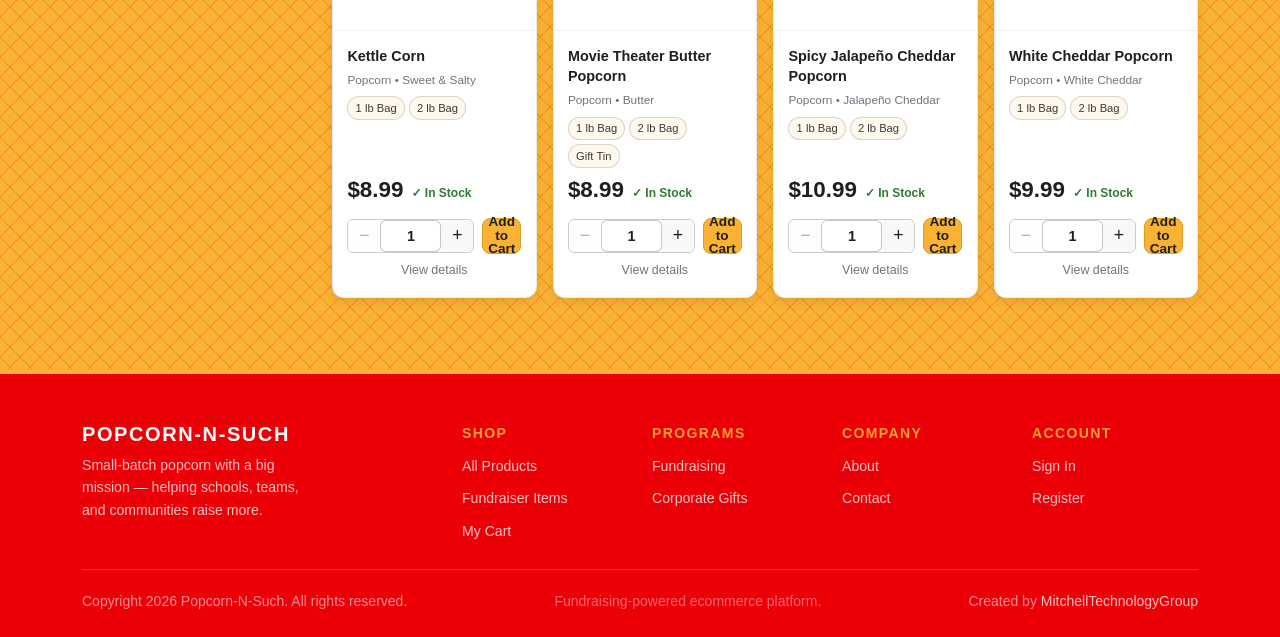
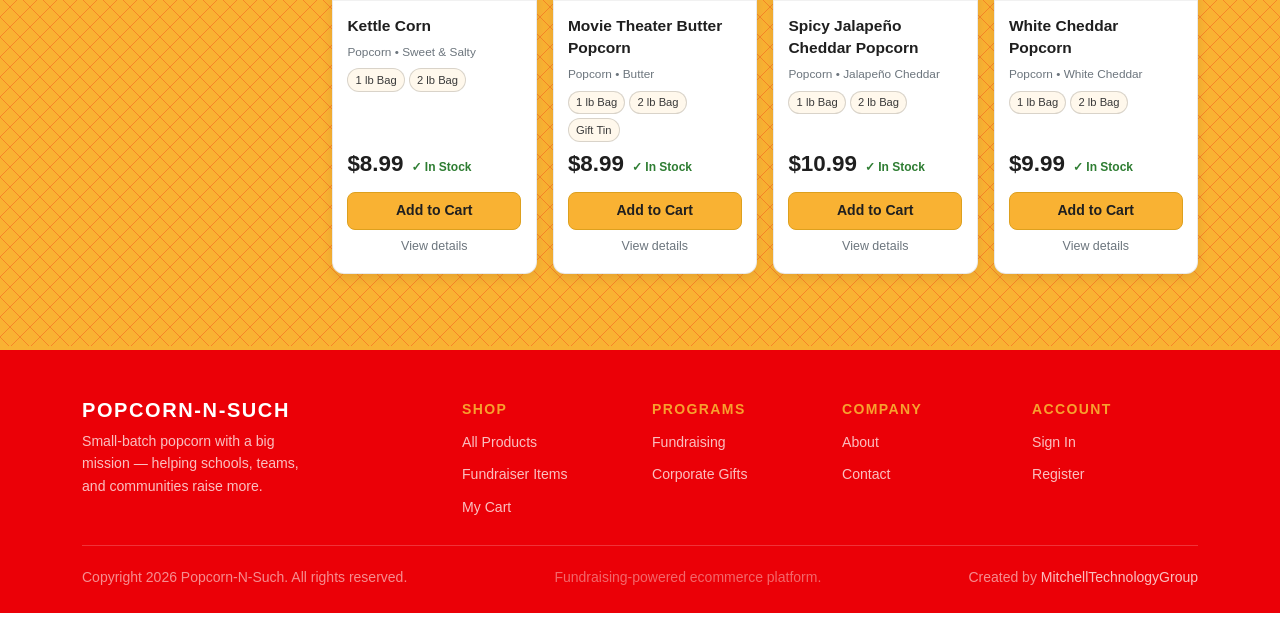
Before and after one commit to jeuanimo/popcorn-n-such, a Django app: page /products/ in a window 1280 px wide. Shown: the part 1073-1710 px from the top of the page. After the commit the page ends 1686 px from the top, so only its background shows below. Run offline with Django 5.2, Linux system fonts and the light colour scheme; data comes from the database, SQL or seed files in the repository; parts of the project's set-up code (start-up, migrations or seed data) failed here and were passed over.

Commit message:
feat: Amazon-style product cards — square image, full-width Add to Cart, remove card qty stepper

```diff
--- a/static/css/theme.css
+++ b/static/css/theme.css
@@ -1360,12 +1360,12 @@ tr.table-info.fw-bold td    { background: rgba(13,202,240,.14) !important; }
 .s-card-img-wrap {
   background: #fff;
   border-bottom: 1px solid rgba(31,31,31,.06);
-  height: 220px;
+  aspect-ratio: 1 / 1;
   display: flex;
   align-items: center;
   justify-content: center;
   overflow: hidden;
-  padding: .5rem;
+  padding: .75rem;
 }
 .s-card-img {
   max-width: 100%;
@@ -1405,16 +1405,16 @@ tr.table-info.fw-bold td    { background: rgba(13,202,240,.14) !important; }
   letter-spacing: .02em;
 }
 
-/* Title — 3-line clamp */
+/* Title — 2-line clamp, Amazon style */
 .s-card-title {
   font-family: "Source Sans 3", sans-serif;
-  font-size: .9rem;
+  font-size: .97rem;
   font-weight: 600;
-  line-height: 1.4;
+  line-height: 1.45;
   color: var(--kettle-black);
   text-decoration: none;
   display: -webkit-box;
-  -webkit-line-clamp: 3;
+  -webkit-line-clamp: 2;
   -webkit-box-orient: vertical;
   overflow: hidden;
 }
@@ -1475,14 +1475,13 @@ tr.table-info.fw-bold td    { background: rgba(13,202,240,.14) !important; }
   display: flex;
   align-items: center;
   justify-content: center;
-  flex: 1 1 auto;
-  min-width: 0;
-  height: 36px;
+  width: 100%;
+  height: 38px;
   background: var(--butter-gold);
   color: var(--kettle-black);
   border: 1.5px solid var(--butter-gold-dk);
   border-radius: 8px;
-  font-size: .85rem;
+  font-size: .88rem;
   font-weight: 700;
   cursor: pointer;
   text-decoration: none;
--- a/templates/products/product_list.html
+++ b/templates/products/product_list.html
@@ -139,24 +139,8 @@
                                                     {% if request.GET.campaign %}<input type="hidden" name="campaign" value="{{ request.GET.campaign }}" />{% endif %}
                                                     {% if request.GET.team %}<input type="hidden" name="team" value="{{ request.GET.team }}" />{% endif %}
                                                     {% if request.GET.seller %}<input type="hidden" name="seller" value="{{ request.GET.seller }}" />{% endif %}
-                                                    <div class="d-flex gap-2 align-items-center">
-                                                        <fieldset class="qty-stepper">
-                                                            <legend class="visually-hidden">Quantity</legend>
-                                                            <button type="button" class="qty-btn qty-dec" aria-label="Decrease quantity">−</button>
-                                                            <input name="quantity"
-                                                                   type="number"
-                                                                   min="1"
-                                                                   max="{{ product.primary_cart_sku.inventory_quantity }}"
-                                                                   value="1"
-                                                                   class="qty-input"
-                                                                   aria-label="Quantity" />
-                                                            <button type="button"
-                                                                    class="qty-btn qty-inc"
-                                                                    data-max="{{ product.primary_cart_sku.inventory_quantity }}"
-                                                                    aria-label="Increase quantity">+</button>
-                                                        </fieldset>
-                                                        <button class="s-btn-cart" type="submit">Add to Cart</button>
-                                                    </div>
+                                                    <input type="hidden" name="quantity" value="1">
+                                                    <button class="s-btn-cart" type="submit">Add to Cart</button>
                                                 </form>
                                             {% else %}
                                                 <a href="{% url 'products:detail' product.slug %}" class="s-btn-cart">Choose Options</a>
```
Also changed, not shown: templates/base/home.html (+2 -9 lines), templates/cart/cart.html (+2 -9 lines), templates/products/product_detail.html (+2 -9 lines).
